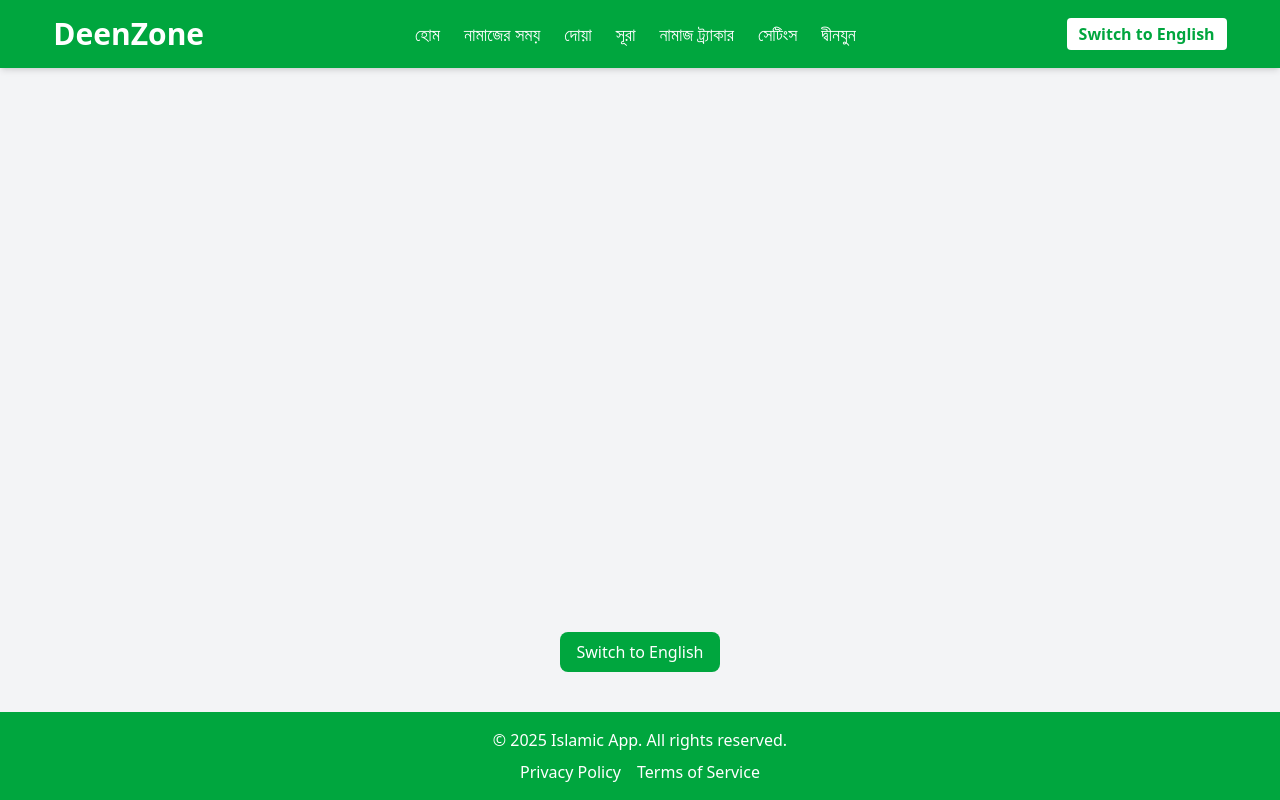
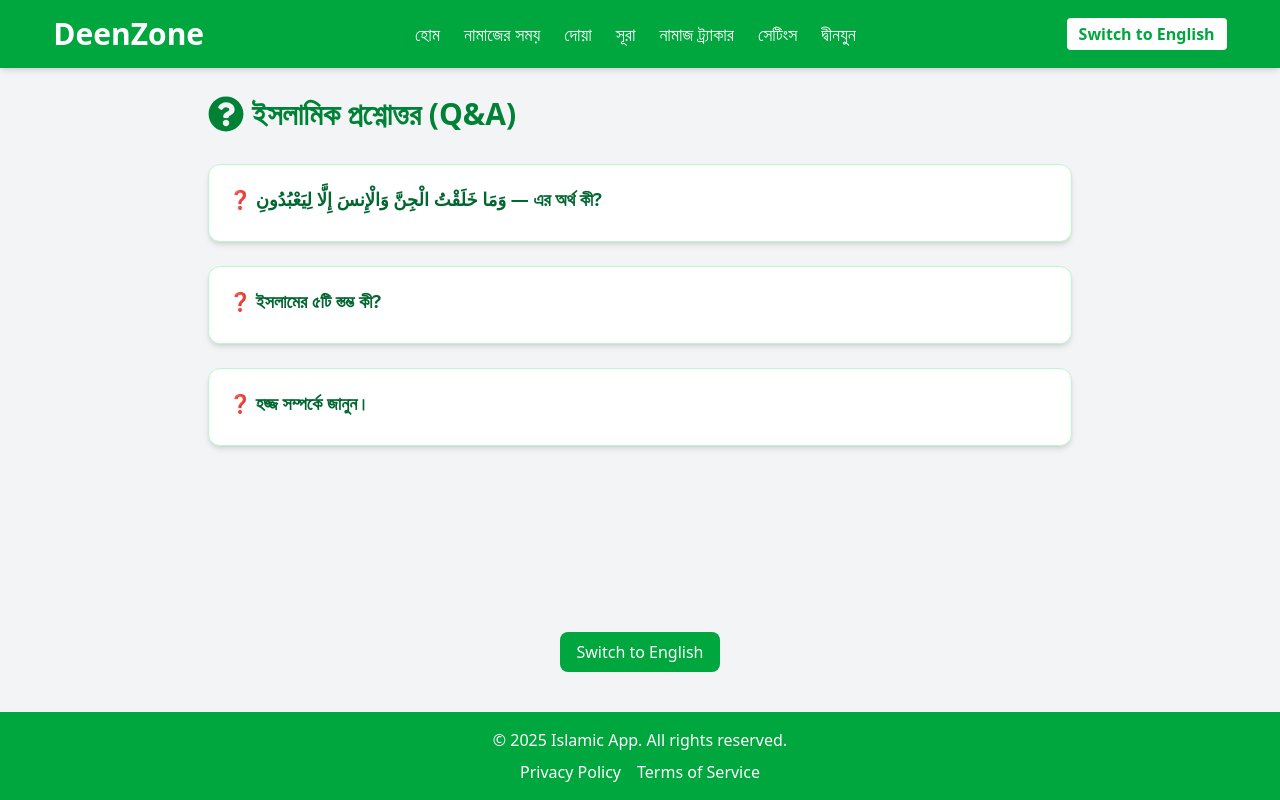
Before and after one commit to shamim-ahmad-ahnaf/NoorTime, a React (Vite) app: page /islamic-qa in a window 1280 px wide. Built offline with nearby package versions, Linux system fonts and the light colour scheme.

Commit message:
added-Q&A section

```diff
--- a/src/App.jsx
+++ b/src/App.jsx
@@ -12,6 +12,7 @@ import LanguageToggle from './Context/LanguageToggle';
 import Home from './Components/Home';
 import Settings from './Components/Settings';
 import Calendar from './Components/Calendar';
+import IslamicQASection from './Components/IslamicQASection';
 
 function App() {
   return (
@@ -29,6 +30,7 @@ function App() {
               <Route path="/dua" element={<DuaSection />} />
               <Route path="/settings" element={<Settings />} />
               <Route path="/calendar" element={<Calendar/>} />
+              <Route path="/islamic-qa" element={<IslamicQASection />} />
 
             </Routes>
           </div>
--- a/src/Components/Home.jsx
+++ b/src/Components/Home.jsx
@@ -1,5 +1,7 @@
 import React, { useState, useEffect } from 'react';
 import { useLanguage } from '../Context/LanguageContext';
+import { FaQuestionCircle } from 'react-icons/fa';
+
 import {
   FaPrayingHands,
   FaBookOpen,
@@ -11,7 +13,7 @@ import {
 } from 'react-icons/fa';
 import { Link } from 'react-router-dom';
 
-// Features data
+
 const features = [
   {
     icon: <FaPrayingHands className="text-4xl text-green-600" />,
@@ -59,6 +61,15 @@ const features = [
     path: '/calendar',
   },
   {
+    icon: <FaQuestionCircle className="text-4xl text-green-600" />, // New icon
+    title: { bn: 'প্রশ্নোত্তর', en: 'Islamic Q&A' },
+    desc: {
+      bn: 'ইসলামিক প্রশ্নোত্তর পড়ুন ও শিখুন।',
+      en: 'Explore and learn from Islamic Q&A.',
+    },
+    path: '/islamic-qa',
+  },
+  {
     icon: <FaCog className="text-4xl text-green-600" />,
     title: { bn: 'সেটিংস', en: 'Settings' },
     desc: {
@@ -77,6 +88,7 @@ const features = [
     path: '/about',
   },
 ];
+
 
 function Home() {
   const { language } = useLanguage();
@@ -105,7 +117,7 @@ function Home() {
           {language === 'bn' ? 'দ্বীনযুনে আপনাকে স্বাগতম' : 'Welcome to DeenZone'}
         </h2>
 
-        {/* Clock and Date */}
+
         <div className="flex flex-col items-center space-y-2">
           <div className="text-xl font-bold text-gray-700">🕒 {timeString}</div>
           <div className="text-lg text-gray-600">
@@ -113,7 +125,7 @@ function Home() {
           </div>
         </div>
 
-        {/* Features Section */}
+
         <div className="grid grid-cols-1 sm:grid-cols-2 lg:grid-cols-3 gap-8 mt-12">
           {features.map((feature, idx) => (
             <Link to={feature.path} key={idx} className="block">
@@ -135,7 +147,6 @@ function Home() {
           ))}
         </div>
 
-        {/* Call to Action */}
         <div className="mt-12">
           <Link
             to="/prayer"
@@ -143,6 +154,7 @@ function Home() {
           >
             {language === 'bn' ? 'নামাজের সময় দেখুন' : 'View Prayer Times'}
           </Link>
+
         </div>
       </div>
     </div>
--- /dev/null
+++ b/src/Components/IslamicQASection.jsx
@@ -0,0 +1,145 @@
+import React, { useState } from 'react';
+import { FaQuestionCircle } from 'react-icons/fa';
+import { useLanguage } from '../Context/LanguageContext';
+
+const questions = [
+
+    {
+    question: {
+      bn: 'وَمَا خَلَقْتُ الْجِنَّ وَالْإِنسَ إِلَّا لِيَعْبُدُونِ — এর অর্থ কী?',
+      en: 'What is the meaning of وَمَا خَلَقْتُ الْجِنَّ وَالْإِنسَ إِلَّا لِيَعْبُدُونِ?',
+    },
+    answer: {
+      bn: "আমি জ্বিন ও মানব জাতিকে সৃষ্টি করেছি শুধুমাত্র আমার ইবাদতের জন্য।",
+      en: "I have created jinn and humans only to worship me.",
+    },
+    explanation: {
+      bn: "এই আয়াতের মাধ্যমে আল্লাহ আমাদের সৃষ্টি করার উদ্দেশ্য জানিয়ে দিয়েছেন। ইবাদত মানে শুধু নামাজ নয়, বরং জীবনের প্রতিটি কাজকর্ম আল্লাহর বিধান অনুযায়ী করলে সেটাও ইবাদত।",
+      en: "This verse explains the purpose of Allah creating us. Worship is not just prayer, but any action done according to Allah's guidance is also worship.",
+    }
+  },
+
+  {
+    question: {
+      bn: 'ইসলামের ৫টি স্তম্ভ কী?',
+      en: 'What are the 5 pillars of Islam?',
+    },
+    answer: {
+      bn: '১. ইমান (বিশ্বাস)\n২. নামাজ\n৩. রোযা\n৪. যাকাত\n৫. হজ্জ',
+      en: '1. Faith (Iman)\n2. Prayer (Salah)\n3. Fasting (Sawm)\n4. Charity (Zakat)\n5. Pilgrimage (Hajj)',
+    },
+    hadith: {
+      ar: 'بُنِيَ الإِسْلَامُ عَلَى خَمْسٍ: شَهَادَةِ أَنْ لاَ إِلٰهَ إِلَّا اللَّهُ، وَأَنَّ مُحَمَّدًا رَسُولُ اللَّهِ، وَإِقَامِ الصَّلاَةِ، وَإِيتَاءِ الزَّكَاةِ، وَالْحَجِّ، وَصَوْمِ رَمَضَانَ',
+      bn: 'রাসূলুল্লাহ ﷺ বলেছেন, “ইসলাম পাঁচটি বিষয়ের উপর প্রতিষ্ঠিত: ১) এই সাক্ষ্য দেওয়া যে আল্লাহ ছাড়া কোনো উপাস্য নেই এবং মুহাম্মদ ﷺ আল্লাহর রাসূল, ২) নামাজ কায়েম করা, ৩) যাকাত প্রদান করা, ৪) হজ্জ পালন করা, ৫) রমজান মাসে রোযা রাখা।” (সহিহ বুখারী: ৮, সহিহ মুসলিম: ১৬)',
+      en: 'The Messenger of Allah ﷺ said: “Islam is built upon five: 1) Testifying that there is no god but Allah and Muhammad is the Messenger of Allah, 2) Establishing prayer, 3) Giving Zakat, 4) Performing Hajj, 5) Fasting in Ramadan.” (Sahih Bukhari: 8, Sahih Muslim: 16)',
+    },
+    explanation: {
+      bn: 'ইসলামের এই পাঁচটি স্তম্ভ মুসলিমদের জীবনের ভিত্তি। এগুলো পালন করাই ঈমানদারের পরিচয়।',
+      en: 'These five pillars are the foundation of a Muslim’s life. Following them reflects true faith.',
+    },
+  },
+
+
+  {
+  question: {
+    bn: 'হজ্জ সম্পর্কে জানুন।',
+    en: 'What is Hajj?',
+  },
+  answer: {
+    bn: '১. ইহরাম বাঁধা\n২. তাওয়াফ (কাবা ঘুরা)\n৩. সাই (সাফা-মারওয়া দৌড়ানো)\n৪. আরাফাত ময়দানে অবস্থান\n৫. জামরাতে পাথর ছোঁড়া',
+    en: '1. Wearing Ihram\n2. Tawaf (Circumambulating the Kaaba)\n3. Sa’i (Walking between Safa and Marwah)\n4. Standing in Arafat\n5. Throwing stones at the Jamrah',
+  },
+  hadith: {
+    ar: 'بُنِيَ الإِسْلَامُ عَلَى خَمْسٍ: شَهَادَةِ أَنْ لاَ إِلٰهَ إِلَّا اللَّهُ وَأَنَّ مُحَمَّدًا رَسُولُ اللَّهِ وَإِقَامِ الصَّلاَةِ وَإِيتَاءِ الزَّكَاةِ وَالْحَجِّ وَصَوْمِ رَمَضَانَ',
+    bn: 'রাসূলুল্লাহ ﷺ বলেছেন, “ইসলাম পাঁচটি বিষয়ের উপর প্রতিষ্ঠিত: ১) এই সাক্ষ্য দেওয়া যে আল্লাহ ছাড়া কোনো উপাস্য নেই এবং মুহাম্মদ ﷺ আল্লাহর রাসূল, ২) নামাজ কায়েম করা, ৩) যাকাত প্রদান করা, ৪) হজ্জ পালন করা, ৫) রমজান মাসে রোযা রাখা।” (সহিহ বুখারি: ৮, সহিহ মুসলিম: ১৬)',
+    en: 'The Messenger of Allah ﷺ said: “Islam is built upon five: 1) Testifying that there is no god but Allah and Muhammad is the Messenger of Allah, 2) Establishing prayer, 3) Giving Zakat, 4) Performing Hajj, 5) Fasting in Ramadan.” (Sahih Bukhari: 8, Sahih Muslim: 16)',
+  },
+  explanation: {
+    bn: 'হজ্জ ইসলামের পঞ্চম স্তম্ভ এবং এটি তাদের জন্য ফরজ যাদের শারীরিক এবং আর্থিক সক্ষমতা রয়েছে। হজ্জ মুসলিম জীবনের একটি গুরুত্বপূর্ণ আচরণ এবং আল্লাহর প্রতি এক ধরনের পূর্ণ আত্মসমর্পণ।',
+    en: 'Hajj is the fifth pillar of Islam and it is obligatory for those who are physically and financially able. It is an important act of worship and a complete surrender to Allah.',
+  },
+}
+
+  // Add more questions here if needed...
+];
+
+function IslamicQASection() {
+  const { language } = useLanguage();
+  const [openIndex, setOpenIndex] = useState(null);
+
+  const toggleAccordion = (index) => {
+    setOpenIndex(openIndex === index ? null : index);
+  };
+
+  const translations = {
+    title: {
+      bn: "ইসলামিক প্রশ্নোত্তর (Q&A)",
+      en: "Islamic Q&A Section",
+    },
+    answer: {
+      bn: "🔹 উত্তর:",
+      en: "🔹 Answer:",
+    },
+    hadith: {
+      bn: "🔹 হাদিস:",
+      en: "🔹 Hadith:",
+    },
+    explanation: {
+      bn: "🔹 ব্যাখ্যা:",
+      en: "🔹 Explanation:",
+    },
+  };
+
+  return (
+    <div className="max-w-4xl mx-auto px-4 py-8 mt-16">
+      <h1 className="text-3xl font-bold text-green-700 flex items-center gap-2 mb-8">
+        <FaQuestionCircle className="text-4xl" />
+        {translations.title[language]}
+      </h1>
+
+      <div className="space-y-6">
+        {questions.map((qa, index) => (
+          <div
+            key={index}
+            className="border border-green-200 rounded-xl shadow-md bg-white p-5 hover:shadow-lg transition"
+          >
+            <div
+              className="cursor-pointer text-lg font-semibold text-green-800 mb-2"
+              onClick={() => toggleAccordion(index)}
+            >
+              ❓ {qa.question[language]}
+            </div>
+
+            {openIndex === index && (
+              <div className="space-y-3">
+                {qa.hadith && (
+                  <>
+                    <p className="text-green-700">
+                      <strong>{translations.hadith[language]}</strong>
+                    </p>
+                    <p className="text-xl text-right font-arabic leading-loose text-gray-800">
+                      {qa.hadith.ar}
+                    </p>
+                    <p className="text-gray-700 whitespace-pre-line">
+                      {qa.hadith[language]}
+                    </p>
+                  </>
+                )}
+
+                <p className="text-gray-700 whitespace-pre-line">
+                  <strong>{translations.answer[language]}</strong> {qa.answer[language]}
+                </p>
+
+                <p className="text-gray-700">
+                  <strong>{translations.explanation[language]}</strong> {qa.explanation[language]}
+                </p>
+              </div>
+            )}
+          </div>
+        ))}
+      </div>
+    </div>
+  );
+}
+
+export default IslamicQASection;
```
